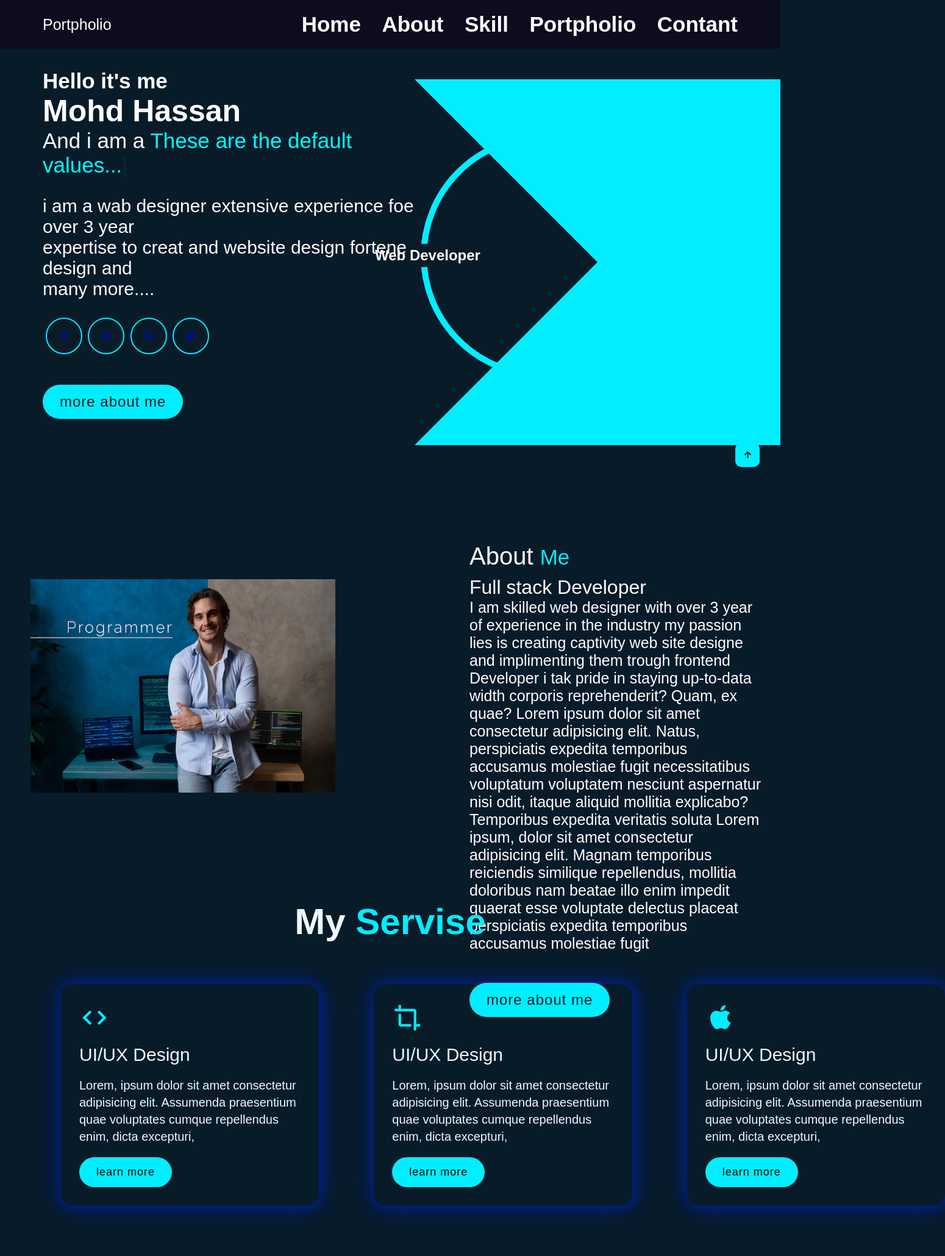
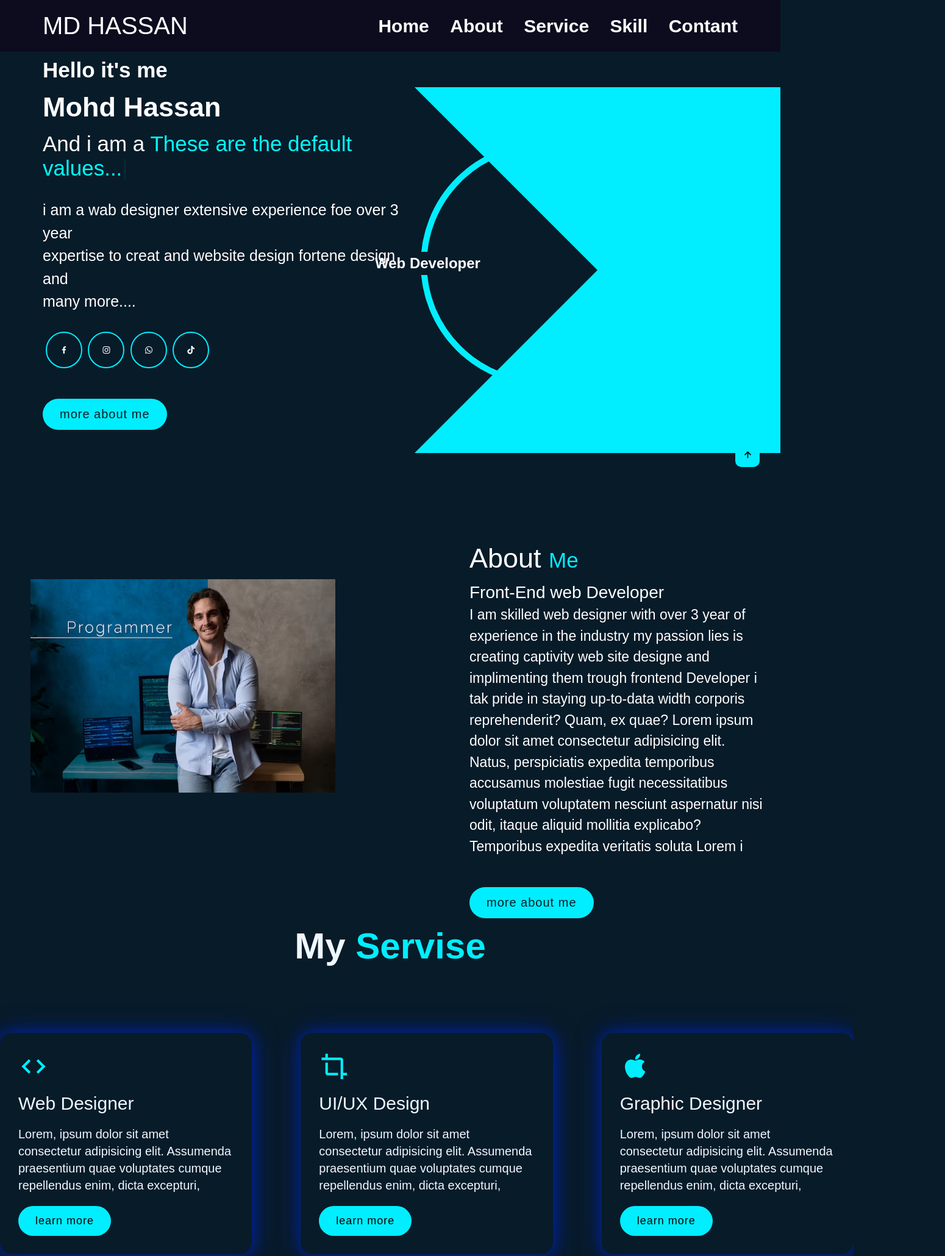
Before and after one commit to md-hassan-1/portpholio-website, a plain HTML site: page index.html in a window 1280 px wide. Shown: the top 2060 px of the page at 61% size, 1550 px wide, since content can reach past the window. Drawn offline with nearby package versions, Linux system fonts and the light colour scheme.

Commit message:
change commit

```diff
--- a/index.html
+++ b/index.html
@@ -13,13 +13,13 @@
 <body>
 
     <header class="header">
-        <a href="" class="logo">Portpholio</a>
+        <a href="" class="logo">MD HASSAN</a>
 
         <nav class="navbar">
-            <a href="#home" style="--i:1" class="active">Home</a>
+            <a href="#" style="--i:1" class="active">Home</a>
             <a href="#about" style="--i:2">About</a>
-            <a href="#servise" style="--i:3">Skill</a>
-            <a href="#skill" style="--i:4">Portpholio</a>
+            <a href="#servise" style="--i:3">Service</a>
+            <a href="#skill" style="--i:4">Skill</a>
             <a href="#contact" style="--i:5">Contant</a>
         </nav>
 
@@ -65,16 +65,14 @@
         </div>
         <div class="about-text">
             <h2>About <span>Me</span></h2>
-            <h4>Full stack Developer</h4>
+            <h4> Front-End web Developer</h4>
             <p>I am skilled web designer with over 3 year of experience in the industry my passion lies is creating
                 captivity web site designe and implimenting them trough frontend Developer i tak pride in staying
                 up-to-data width corporis reprehenderit? Quam, ex quae? Lorem ipsum dolor sit amet consectetur
                 adipisicing elit. Natus, perspiciatis expedita temporibus accusamus molestiae fugit necessitatibus
                 voluptatum voluptatem nesciunt aspernatur nisi odit, itaque aliquid mollitia explicabo? Temporibus
                 expedita veritatis soluta
-                Lorem ipsum, dolor sit amet consectetur adipisicing elit. Magnam temporibus reiciendis similique
-                repellendus, mollitia doloribus nam beatae illo enim impedit quaerat esse voluptate delectus placeat
-                perspiciatis expedita temporibus accusamus molestiae fugit </p>
+                Lorem i </p>
             <a class="box-btn_1" style="margin-bottom: 10px;" href="">more about me</a>
         </div>
 
@@ -88,7 +86,7 @@
                 <div class="servise-list">
                     <div>
                         <i class="bx bx-code" style="color: #00eeff;"></i>
-                        <h2>UI/UX Design</h2>
+                        <h2>Web Designer</h2>
                         <p>Lorem, ipsum dolor sit amet consectetur adipisicing elit. Assumenda praesentium quae
                             voluptates cumque repellendus enim, dicta excepturi, </p>
                         <a href="" class="read">learn more</a>
@@ -104,7 +102,7 @@
                     </div>
                     <div>
                         <i class="bx bxl-apple" style="color: #00eeff;"></i>
-                        <h2>UI/UX Design</h2>
+                        <h2>Graphic Designer</h2>
                         <p>Lorem, ipsum dolor sit amet consectetur adipisicing elit. Assumenda praesentium quae
                             voluptates cumque repellendus enim, dicta excepturi, </p>
                         <a href="" class="read">learn more</a>
@@ -250,8 +248,8 @@
                 incidunt blanditiis odio praesentium suscipit repellat!</p>
 
             <div class="contact-list">
-                <li> <a href=""><i class="bx bxs-send"></i>contact@gmail.com</li></a>
-                <li> <a href=""><i class="bx bxs-phone"></i>85338856</li></a>
+                <li> <a href=""><i class="bx bxs-send">&nbsp;</i> contact@gmail.com</li></a>
+                <li> <a href=""><i class="bx bxs-phone" >&nbsp;</i> 85338856</li></a>
             </div>
             <div class="cotact-icon">
                 <a href=""><i class="bx bxl-facebook-circle" style="--i:1"></i></a>
--- a/style.css
+++ b/style.css
@@ -26,7 +26,7 @@ body {
 
 .logo {
 
-    font-size: 25px;
+    font-size: 40px;
     color: white;
     text-decoration: none;
     font-weight: 60;
@@ -39,7 +39,7 @@ body {
 
 .navbar a {
     display: inline-block;
-    font-size: 35px;
+    font-size: 30px;
     margin-left: 30px;
     text-decoration: none;
     color: white;
@@ -72,6 +72,8 @@ body {
 .enter {
     position: relative;
     background-color: transparent;
+    margin-top: 25px;
+
 
 }
 
@@ -207,8 +209,9 @@ body {
 
 
 .home-contant h1 {
-    font-size: 50px;
+    font-size: 45px;
     font-weight: 700;
+    line-height: 1.8;
     animation: slidright 1s ease forwards;
     opacity: 0;
     animation-delay: 1s;
@@ -216,7 +219,8 @@ body {
 }
 
 .home-contant p {
-    font-size: 30px;
+    font-size: 25px;
+    line-height: 1.5;
     font-weight: 60;
     animation: slideleft 1s ease forwards;
     opacity: 0;
@@ -247,6 +251,7 @@ body {
     width: 60px;
     height: 60px;
     background-color: transparent;
+    color: white;
     border: 2px solid #0ef;
     border-radius: 50%;
     margin-left: 5px;
@@ -269,7 +274,7 @@ body {
 .box-btn_1 {
     display: inline-block;
     background-color: #0ef;
-    font-size: 24px;
+    font-size: 20px;
     padding: 14px 28px;
     border-radius: 40px;
     letter-spacing: 1px;
@@ -330,9 +335,13 @@ body {
     color: white;
     padding: 20px 20px;
 }
+.about-text p{
+    line-height: 1.5;
+    font-size: 23px;
+}
 
 .about-text h2 {
-    font-size: 40px;
+    font-size: 45px;
     font-weight: 70;
     margin-bottom: 10px;
 }
@@ -344,13 +353,12 @@ body {
 
 .about-text h4 {
     font-weight: 68;
-    font-size: 32px;
+    font-size: 28px;
+    line-height: 1.4;
 
 }
 
-.about-text p {
-    font-size: 25px;
-}
+
 
 #servise {
     color: aliceblue;
@@ -363,7 +371,7 @@ body {
 .sub-title {
     font-size: 60px;
     text-align: center;
-    padding: 50px 0px;
+    padding: 90px 0px;
 
 
 }
@@ -380,11 +388,14 @@ body {
 }
 
 .servise-list {
-    margin-left: 50px;
+    /* margin-left: 50px; */
+    justify-content: space-around;
     display: grid;
-    width: 1500px;
+    width: 1400px;
+    margin: auto;
     grid-template-columns: repeat(auto-fit, minmax(259px, 1fr));
-    grid-gap: 40px;
+    grid-gap: 80px;
+    margin-bottom: 100px;
     margin-top: 10px;
 
 }
@@ -396,7 +407,7 @@ body {
     border-right: 10px;
     padding: 30px;
     border-radius: 20px;
-    margin-left: 50px;
+    /* margin-left: 50px; */
     transition: 1s;
     transition: background 0.5s transform 0.5s;
     box-shadow: 1px 1px 20px #012290f7,
@@ -742,7 +753,7 @@ body {
     margin-top: 100px;
 }
 .main-text h2{
-    font-size: 60px;
+    font-size: 50px;
     font-weight: 600;
     margin: 50px 0px;
     text-align: center;
@@ -753,7 +764,8 @@ body {
 .portpholio-contant{
     display: grid;
     grid-template-columns: repeat(auto-fit, minmax(395px, auto));
-    margin-bottom: 50px;
+    /* margin-bottom: 50px; */
+    margin-bottom: 100px;
 
 
 
@@ -840,9 +852,9 @@ body {
     margin-top: 130px;
 }
 .contact-text h2{
-    font-size: 90px;
+    font-size: 70px;
     line-height: 1;
-    text-align: center;
+    text-align: start;
 }
 .contact-text h2 span{
     color: #0ef;
@@ -910,7 +922,7 @@ body {
 }
 .contact-form form input, form textarea{
     border: none;
-    background: #555557;
+    background:white;
     color:black;
     border-radius: 10px;
     width: 90%;
```
